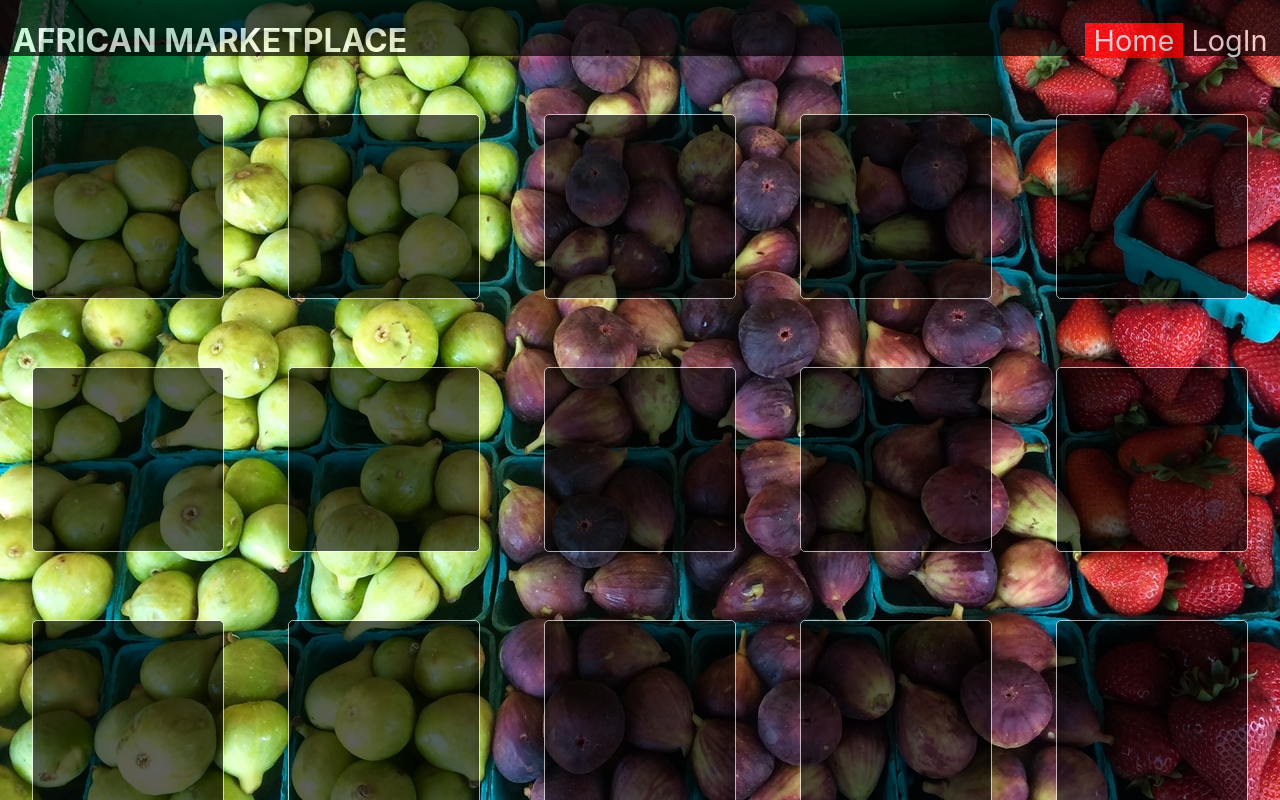
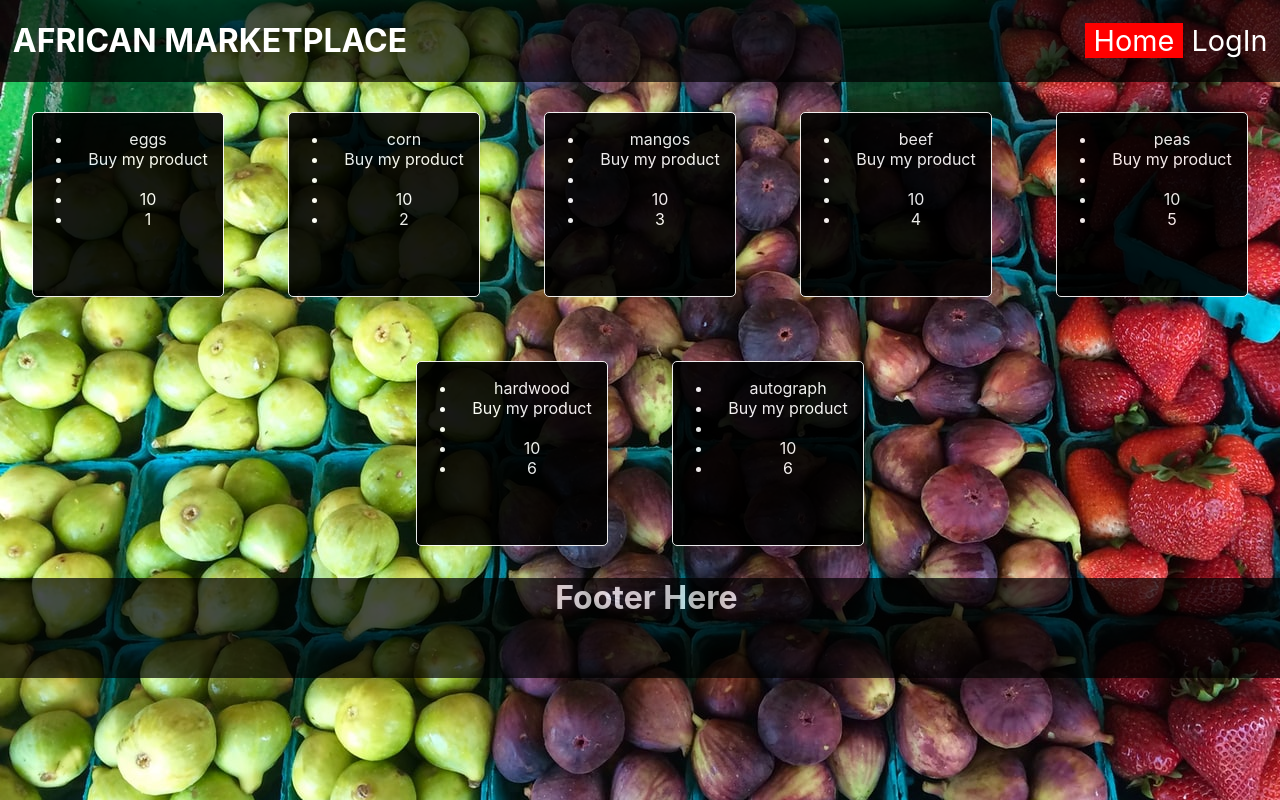
Before and after one commit to Marketplace-9-BuildWeek/FrontEnd, a React (Create React App) app in the folder african-marketplace/: page / in a window 1280 px wide. Shown: the top 800 px of the page. Built offline with nearby package versions, Linux system fonts and the light colour scheme.

Commit message:
set the state and additional styles to header and login form

```diff
--- a/african-marketplace/src/App.css
+++ b/african-marketplace/src/App.css
@@ -1,8 +1,6 @@
 .App {
   text-align: center;
-  background-color: black;
   height: 7vh;
-  opacity: 0.7;
   color: white;
 }
 
--- a/african-marketplace/src/App.js
+++ b/african-marketplace/src/App.js
@@ -1,33 +1,102 @@
 import React from "react";
 import { Route, Switch, Link } from "react-router-dom";
-
+import axios from "axios";
+import { useEffect, useState } from "react";
 import logo from "./logo.svg";
 import "./App.css";
-import Header from "./Header/Header";
+import Layout from "./Layout";
 import Content from "./Content/Content";
-import Footer from "./Footer/Footer";
 import LogInPage from "./LogInPage/LogInPage";
 import AddItem from "./AddItem/AddItem";
 
+const initialData = [
+  {
+    listing_id: 1,
+    name: "eggs",
+    category: "animal products",
+    description: "Buy my product",
+    price: 10,
+    location_id: 1,
+  },
+  {
+    listing_id: 2,
+    name: "corn",
+    category: "vegetable",
+    description: "Buy my product",
+    price: 10,
+    location_id: 2,
+  },
+  {
+    listing_id: 3,
+    name: "mangos",
+    category: "fruit",
+    description: "Buy my product",
+    price: 10,
+    location_id: 3,
+  },
+  {
+    listing_id: 4,
+    name: "beef",
+    category: "animal products",
+    description: "Buy my product",
+    price: 10,
+    location_id: 4,
+  },
+  {
+    listing_id: 5,
+    name: "peas",
+    category: "vegetables",
+    description: "Buy my product",
+    price: 10,
+    location_id: 5,
+  },
+  {
+    listing_id: 6,
+    name: "hardwood",
+    category: "materials",
+    description: "Buy my product",
+    price: 10,
+    location_id: 6,
+  },
+  {
+    listing_id: 7,
+    name: "autograph",
+    category: "miscellaneous",
+    description: "Buy my product",
+    price: 10,
+    location_id: 6,
+  },
+];
 function App() {
+  const [itemData, setItemData] = useState(initialData);
+
+  // const getItem = () => {
+  //   axios
+  //     .get("ItemURL")
+  //     .then((response) => {
+  //       console.log(response);
+  //       // setItemData(response.data);
+  //     })
+  //     .catch((err) => {
+  //       console.error(err);
+  //     });
+  // };
+  // useEffect(() => getItem(), []);
+
   return (
     <div className="App">
       <Switch>
+        <Layout>
           <Route exact path="/">
-          <Header />
-          <Content />
-          <Footer />
+            <Content items={itemData} />
           </Route>
           <Route exact path="/login">
-          <Header />
             <LogInPage />
-          <Footer />
           </Route>
           <Route exact path="/items">
-          <Header />
             <AddItem />
-          <Footer />
           </Route>
+        </Layout>
       </Switch>
     </div>
   );
--- a/african-marketplace/src/Content/Content.js
+++ b/african-marketplace/src/Content/Content.js
@@ -1,30 +1,33 @@
 import React from "react";
+import { useEffect, useState } from "react";
 import "./Content.css";
+import Item from "../Item/Item";
 
-const Content = () => {
+const Content = (props) => {
+  // const { items } = props;
+  const [items, setItems] = useState([]);
+
+  useEffect(() => {
+    setItems(props.items);
+  }, []);
+
   return (
-    <div className="box-container">
-      <div className="box"></div>
-      <div className="box"></div>
-      <div className="box"></div>
-      <div className="box"></div>
-      <div className="box"></div>
-      <div className="box"></div>
-      <div className="box"></div>
-      <div className="box"></div>
-      <div className="box"></div>
-      <div className="box"></div>
-      <div className="box"></div>
-      <div className="box"></div>
-      <div className="box"></div>
-      <div className="box"></div>
-      <div className="box"></div>
-      <div className="box"></div>
-      <div className="box"></div>
-      <div className="box"></div>
-      <div className="box"></div>
-      <div className="box"></div>
-    </div>
+    <>
+      {items.map((item) => {
+        return (
+          <div key={item.listing_id} className="box">
+            <Item
+              listing_id={item.listing_id}
+              name={item.name}
+              item={item}
+              location_id={item.location_id}
+              price={item.price}
+              description={item.description}
+            />
+          </div>
+        );
+      })}
+    </>
   );
 };
 
--- a/african-marketplace/src/Footer/Footer.js
+++ b/african-marketplace/src/Footer/Footer.js
@@ -3,8 +3,8 @@ import "./Footer.css";
 
 const Footer = () => {
   return (
-    <div>
-      <div className="footer"></div>
+    <div className="footer">
+      <h1>Footer Here</h1>
     </div>
   );
 };
--- a/african-marketplace/src/Header/Header.css
+++ b/african-marketplace/src/Header/Header.css
@@ -11,12 +11,29 @@
 }
 
 .header-container {
+  z-index: 10000000;
   display: flex;
   justify-content: space-between;
   align-items: center;
+  position: fixed;
+  top: 0;
+  left: 0;
+  right: 0;
+  display: relative;
   /* position: fixed;
   top: 0;
   width: 100%; */
+}
+#background-color-container {
+  pointer-events: none;
+  z-index: -1;
+  position: absolute;
+  top: 0;
+  left: 0;
+  right: 0;
+  bottom: 0;
+  background-color: black;
+  opacity: 0.7;
 }
 
 h1,
--- a/african-marketplace/src/Header/Header.js
+++ b/african-marketplace/src/Header/Header.js
@@ -4,7 +4,9 @@ import { Route, Link, NavLink } from "react-router-dom";
 
 const Header = () => {
   return (
+    <>
       <div className="header-container">
+        <div id="background-color-container" />
         <h1>AFRICAN MARKETPLACE </h1>
         <nav>
           <NavLink activeClassName="active" to="/" exact={true}>
@@ -15,7 +17,7 @@ const Header = () => {
           </NavLink>
           <NavLink
             activeClassName="active"
-          className=" navhide"
+            className="navhide"
             to="/items"
             exact={true}
           >
@@ -23,6 +25,8 @@ const Header = () => {
           </NavLink>
         </nav>
       </div>
+      <div style={{ height: 80 }} />
+    </>
   );
 };
 
--- /dev/null
+++ b/african-marketplace/src/Item/Item.js
@@ -0,0 +1,18 @@
+import React from "react";
+
+const Item = (props) => {
+  //   console.log(props);
+  const { name, description, category, price, location_id } = props;
+  //   console.log(props);
+
+  return (
+    <ul>
+      <li>{name}</li>
+      <li>{description}</li>
+      <li>{category}</li>
+      <li>{price}</li>
+      <li>{location_id}</li>
+    </ul>
+  );
+};
+export default Item;
--- /dev/null
+++ b/african-marketplace/src/Layout/Layout.js
@@ -0,0 +1,13 @@
+import Footer from "../Footer/Footer";
+import Header from "../Header/Header";
+
+export default function Layout({ children }) {
+  return (
+    <>
+      <Header />
+
+      {children}
+      <Footer />
+    </>
+  );
+}
--- /dev/null
+++ b/african-marketplace/src/Layout/index.js
@@ -0,0 +1 @@
+export { default } from "./Layout";
--- a/african-marketplace/src/LogInPage/LogInPage.css
+++ b/african-marketplace/src/LogInPage/LogInPage.css
@@ -0,0 +1,19 @@
+input {
+  height: 50px;
+}
+.form {
+  display: flex;
+  flex-direction: column;
+  align-items: center;
+  background-color: rgba(0, 0, 0, 0.5);
+}
+label {
+  display: list;
+  flex: 1;
+}
+button {
+  padding: 10px;
+  width: 70%;
+  border-radius: 4px;
+  border-color: 2px solid black;
+}
--- a/african-marketplace/src/LogInPage/LogInPage.js
+++ b/african-marketplace/src/LogInPage/LogInPage.js
@@ -1,33 +1,86 @@
 import React from "react";
+import "./LogInPage.css";
 
 const LogInPage = () => {
   const changeHandler = () => {};
 
   const submitHandler = () => {};
   return (
-    <div>
-      <h1>ADD FORM HERE</h1>
+    <div
+      className="form"
+      style={{
+        height: `880px`,
+        backgroundColor: "transparent",
+        display: "flex",
+        flexDirection: "column",
+        justifyContent: "center",
+        alignItems: "center",
+      }}
+    >
+      <div
+        style={{
+          backgroundColor: "rgba(0,0,0,0.5)",
+          padding: 20,
+          paddingLeft: 40,
+          paddingRight: 40,
+          paddingTop: 0,
+          height: 400,
+          width: 640,
+          borderRadius: "12px",
+          display: "flex",
+          justifyContent: "center",
+          alignItems: "stretch",
+          flexDirection: "column",
+        }}
+      >
+        <h1>✨&nbsp;&nbsp;&nbsp;LOG IN HERE&nbsp;&nbsp;&nbsp;✨</h1>
         <form id="login-form" onSubmit={submitHandler}>
+          <div style={{ display: "flex" }}>
             <label>
               <input
+                style={{
+                  borderRadius: "4px",
+                  width: "100%",
+                  fontSize: "18px",
+                  paddingLeft: "20px",
+                }}
                 name="username"
                 type="text"
                 onChange={changeHandler}
-            placeholder="username"
+                placeholder="Username"
               />
             </label>
-        <label>
+            <label style={{ marginLeft: 5, flex: 1 }}>
               <input
+                style={{
+                  borderRadius: "4px",
+                  width: "100%",
+                  fontSize: "18px",
+                  paddingLeft: "20px",
+                }}
                 name="password"
-            type="text"
+                type="password"
                 onChange={changeHandler}
-            placeholder="password"
+                placeholder="Password"
               />
             </label>
+          </div>
           <label>
-          <button type="submit">Log In</button>
+            <button
+              style={{
+                cursor: "pointer",
+                marginTop: 10,
+                fontSize: "18px",
+                backgroundColor: "#69db7c",
+                color: "white",
+              }}
+              type="submit"
+            >
+              Log In
+            </button>
           </label>
         </form>
+      </div>
     </div>
   );
 };
```
Also changed, not shown: african-marketplace/src/Item/Item.css (added). Lines whose indentation alone changed are shown as unchanged.
